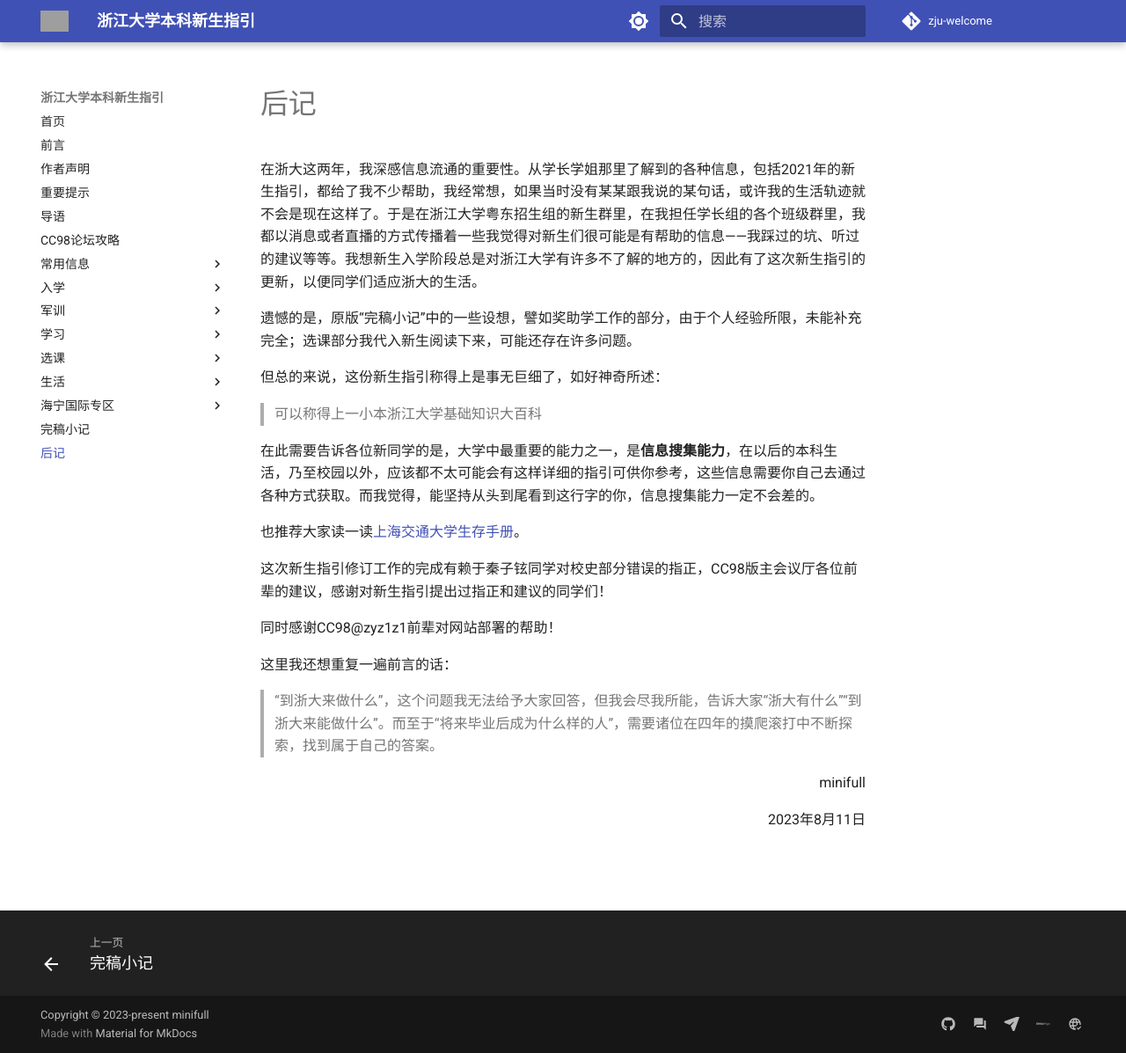
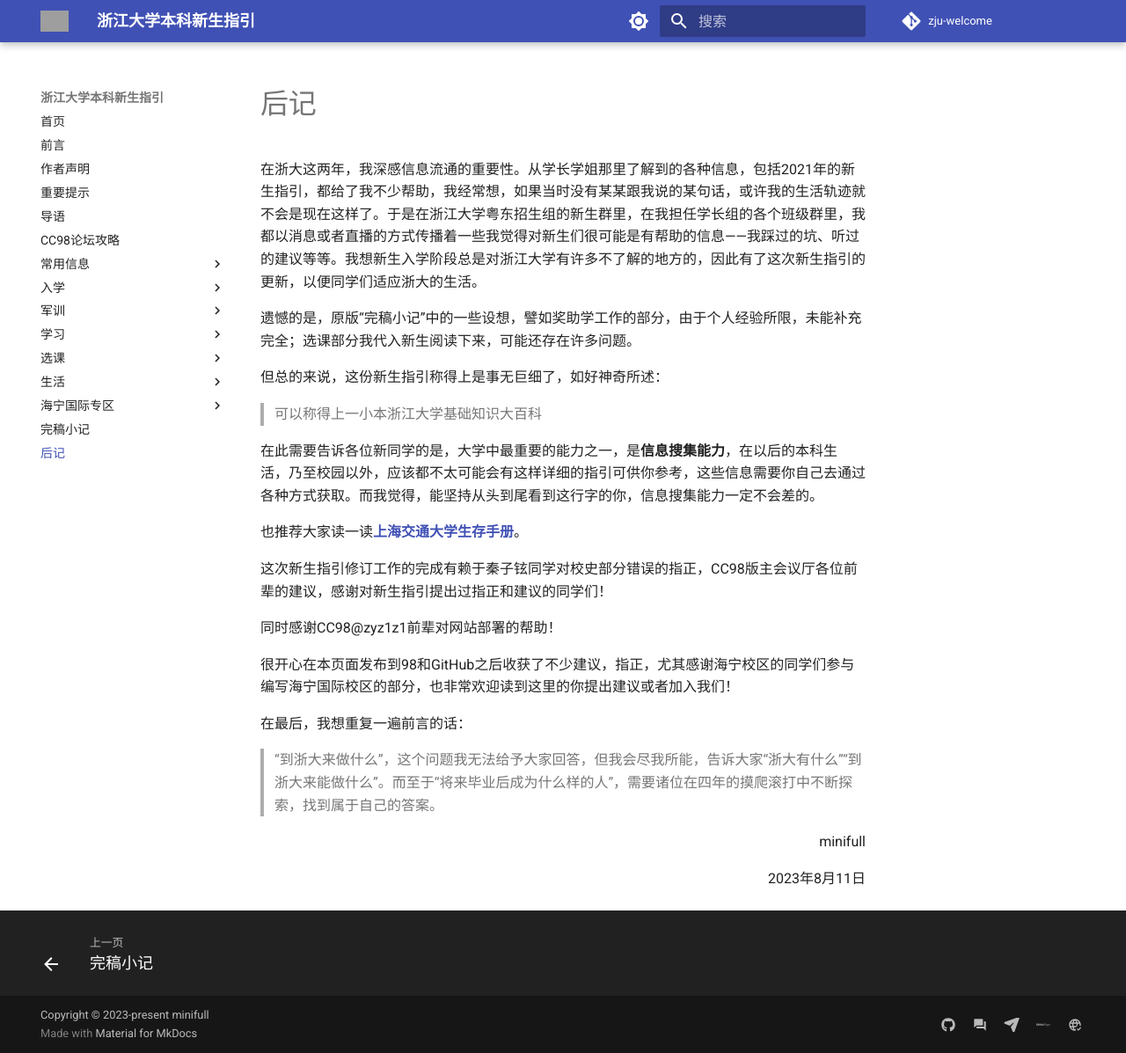
Before and after one commit to mini-full/zju-welcome, an MkDocs documentation site: the page built from docs/postscript.md, in a window 1280 px wide and 1197 px high. Shown: the whole window at 88% size. Built offline with MkDocs 1.6.1 and Material for MkDocs 9.7.7, drawn with Linux system fonts in a browser that asks for light colours; comment, search, counter and statistics services are not loaded; grey boxes are pictures that could not be loaded.

Commit message:
改了下后记

```diff
--- a/docs/postscript.md
+++ b/docs/postscript.md
@@ -10,13 +10,15 @@
 
 在此需要告诉各位新同学的是，大学中最重要的能力之一，是**信息搜集能力**，在以后的本科生活，乃至校园以外，应该都不太可能会有这样详细的指引可供你参考，这些信息需要你自己去通过各种方式获取。而我觉得，能坚持从头到尾看到这行字的你，信息搜集能力一定不会差的。
 
-也推荐大家读一读[上海交通大学生存手册](https://survivesjtu.gitbook.io/survivesjtumanual/li-zhi-pian/huan-ying-lai-dao-shang-hai-jiao-tong-da-xue)。
+也推荐大家读一读[**上海交通大学生存手册**](https://survivesjtu.gitbook.io/survivesjtumanual/li-zhi-pian/huan-ying-lai-dao-shang-hai-jiao-tong-da-xue)。
 
 这次新生指引修订工作的完成有赖于秦子铉同学对校史部分错误的指正，CC98版主会议厅各位前辈的建议，感谢对新生指引提出过指正和建议的同学们！
 
 同时感谢CC98@zyz1z1前辈对网站部署的帮助！
 
-这里我还想重复一遍前言的话：
+很开心在本页面发布到98和GitHub之后收获了不少建议，指正，尤其感谢海宁校区的同学们参与编写海宁国际校区的部分，也非常欢迎读到这里的你提出建议或者加入我们！
+
+在最后，我想重复一遍前言的话：
 
 > “到浙大来做什么”，这个问题我无法给予大家回答，但我会尽我所能，告诉大家“浙大有什么”“到浙大来能做什么”。而至于“将来毕业后成为什么样的人”，需要诸位在四年的摸爬滚打中不断探索，找到属于自己的答案。
 
```
